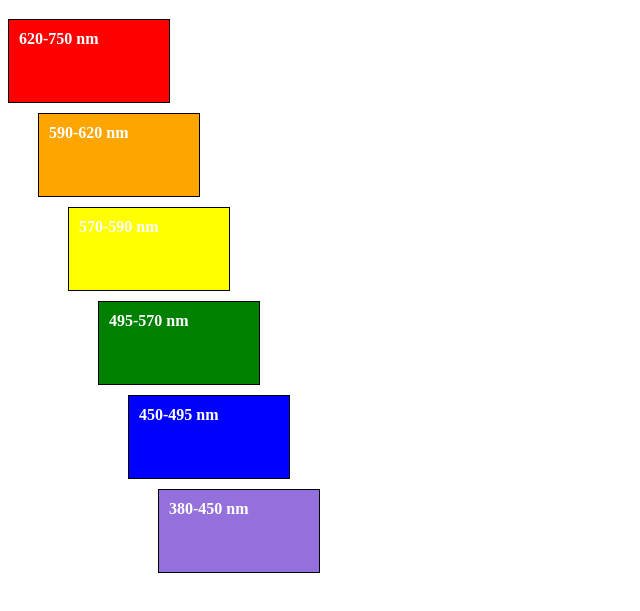
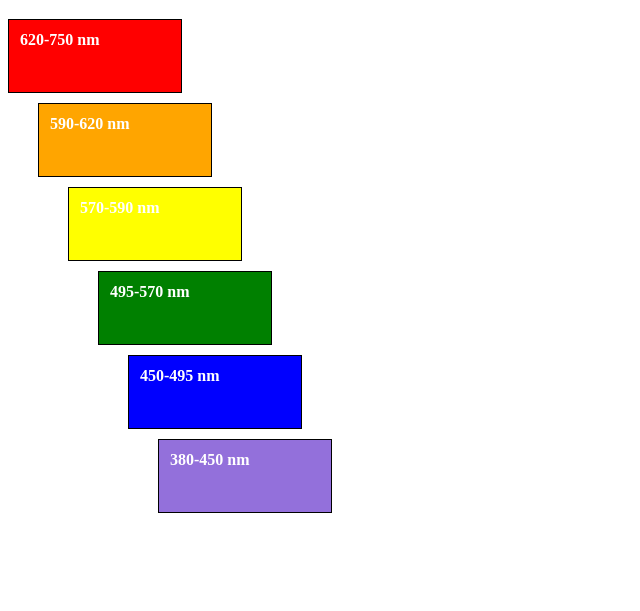
Before and after one commit to acano0824/sequoia-web-exercises, a plain HTML site: page css-box-model.html in a window 1280 px wide. Shown: the part 61-672 px from the top of the page, without its empty margins (0-640 px from the left). Drawn offline with Linux system fonts and the light colour scheme.

Commit message:
adjusted padding for boxes

```diff
--- a/css/box-model.css
+++ b/css/box-model.css
@@ -2,7 +2,7 @@
     width: 150px;
     height: 50px;
     border: 1px solid black;
-    padding: 10px 0 22px 10px;
+    padding: 11px 11px 11px 11px;
     color: white;
 
 }
```
